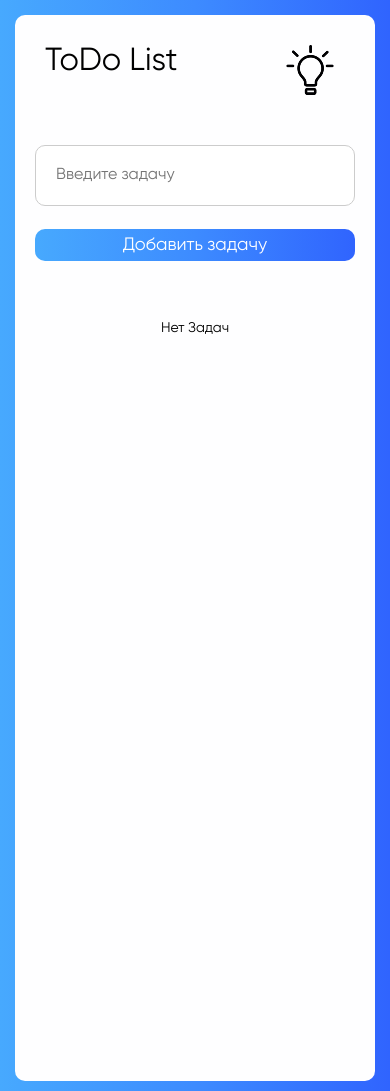
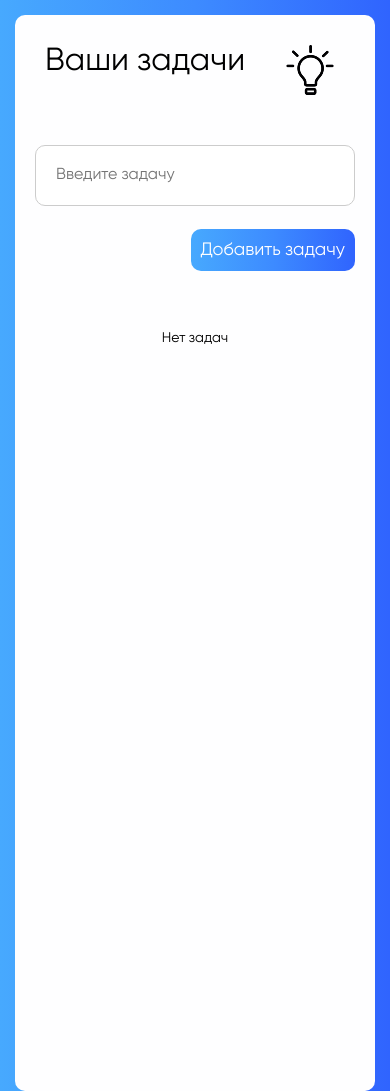
Before and after one commit to GeoSv23/toDo, a website built with Vite: page index.html in a window 390 px wide. Shown: the top 1091 px of the page. Built offline with nearby package versions, Linux system fonts and the light colour scheme.

Commit message:
do correct btn style

```diff
--- a/index.html
+++ b/index.html
@@ -11,7 +11,7 @@
     <div class="wrapper">
       <div class="form">
         <div class="titleAndChangeTheme">
-          <h1 class="form__title">ToDo List</h1>
+          <h1 class="form__title">Ваши задачи</h1>
           <img
             src="src/public/images/bright.png"
             alt="change_theme"
--- a/src/styles/style.scss
+++ b/src/styles/style.scss
@@ -8,17 +8,16 @@
 }
 body {
   border: 0.5px solid #000000;
-  margin: 0px;
   font-family: "Gilroy";
-  // background-color: $bodyDark;
   background: $backgroundGradientWebkit;
   background: $backgroundGradient;
   background-position: 0%;
-  background-repeat: round;
+  // background-repeat: round;
   display: flex;
   flex-direction: column;
   align-items: center;
-  height: 1000px;
+  height: 100%;
+  padding-top: 30px;
 }
 
 .wrapper {
@@ -53,7 +52,6 @@ body {
 #taskInput {
   padding: 20px;
   border: 1px solid #ccc;
-  // box-shadow: 0px 0px 10px;
   width: 100%;
   border-radius: 10px;
 }
@@ -121,7 +119,7 @@ body {
   text-align: center;
   font-family: "Gilroy";
   font-weight: 900;
-  text-transform: capitalize;
+  // text-transform: capitalize;
 }
 
 img {
@@ -200,6 +198,7 @@ img:hover {
   color: #fefeff;
   padding: 10px;
   border-radius: 10px;
+  font-size: 18px;
   &:hover {
     cursor: pointer;
   }
@@ -233,6 +232,11 @@ img:hover {
   .form.black {
     width: 100%;
   }
+
+  #addTask {
+    margin-left: auto;
+    padding: 10px 10px;
+  }
   .tasks__wrapper {
     min-height: 800px;
     width: 100%;
```
